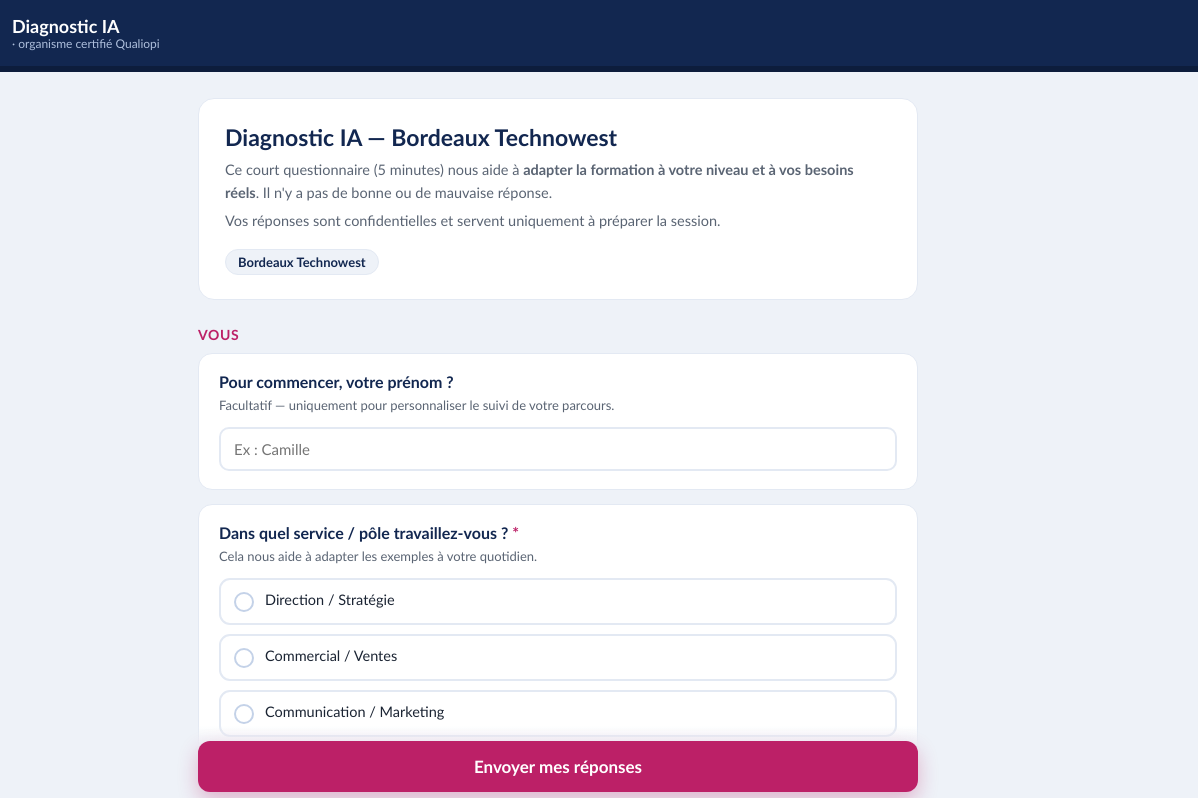
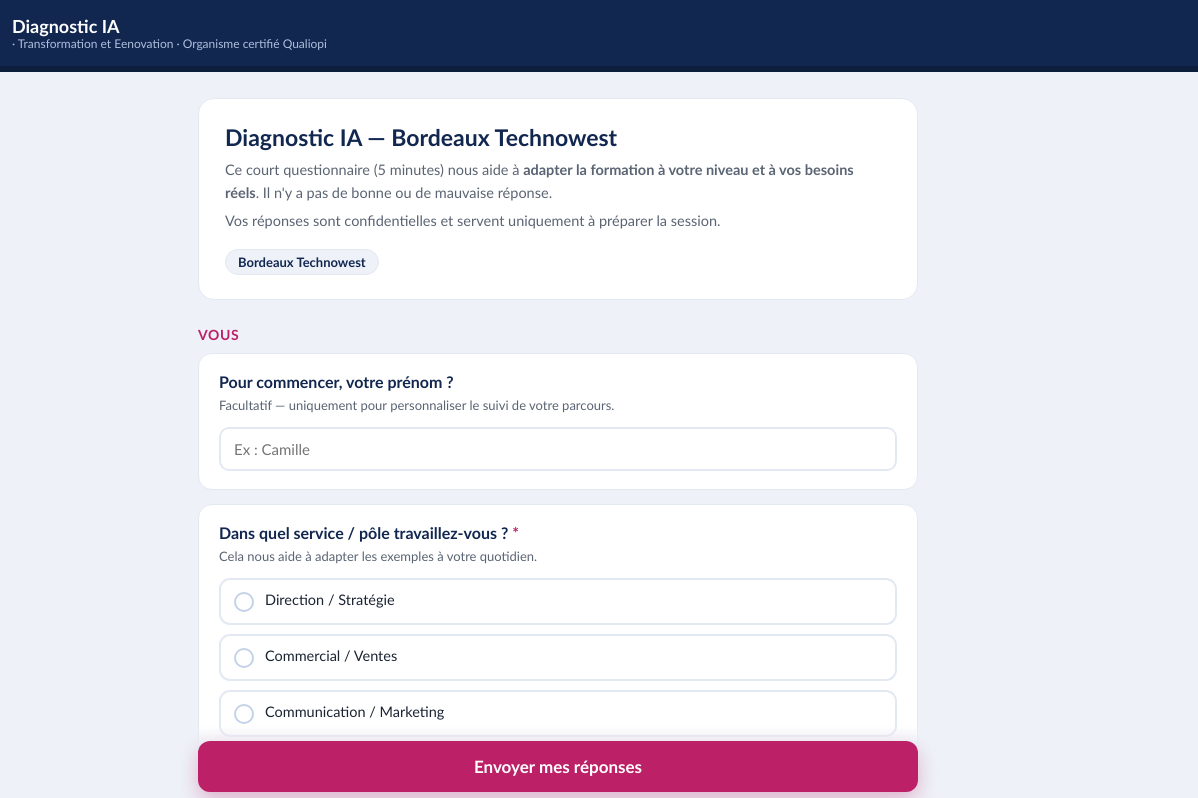
Before and after one commit to turtleman33/diagnostic-ia-technowest, a plain HTML site: page index.html in a window 1280 px wide. Shown: the top 798 px of the page, 82-1280 px from the left. Drawn offline with nearby package versions, Linux system fonts and the light colour scheme.

Commit message:
Add files via upload

```diff
--- a/index.html
+++ b/index.html
@@ -374,7 +374,7 @@
 
   <div class="topbar">
     <img id="logo" alt="eenov" />
-    <div class="t">Diagnostic IA<small> · organisme certifié Qualiopi</small></div>
+    <div class="t">Diagnostic IA<small> · Transformation et Eenovation · Organisme certifié Qualiopi</small></div>
   </div>
   <div class="progress">
     <div id="bar"></div>
```
